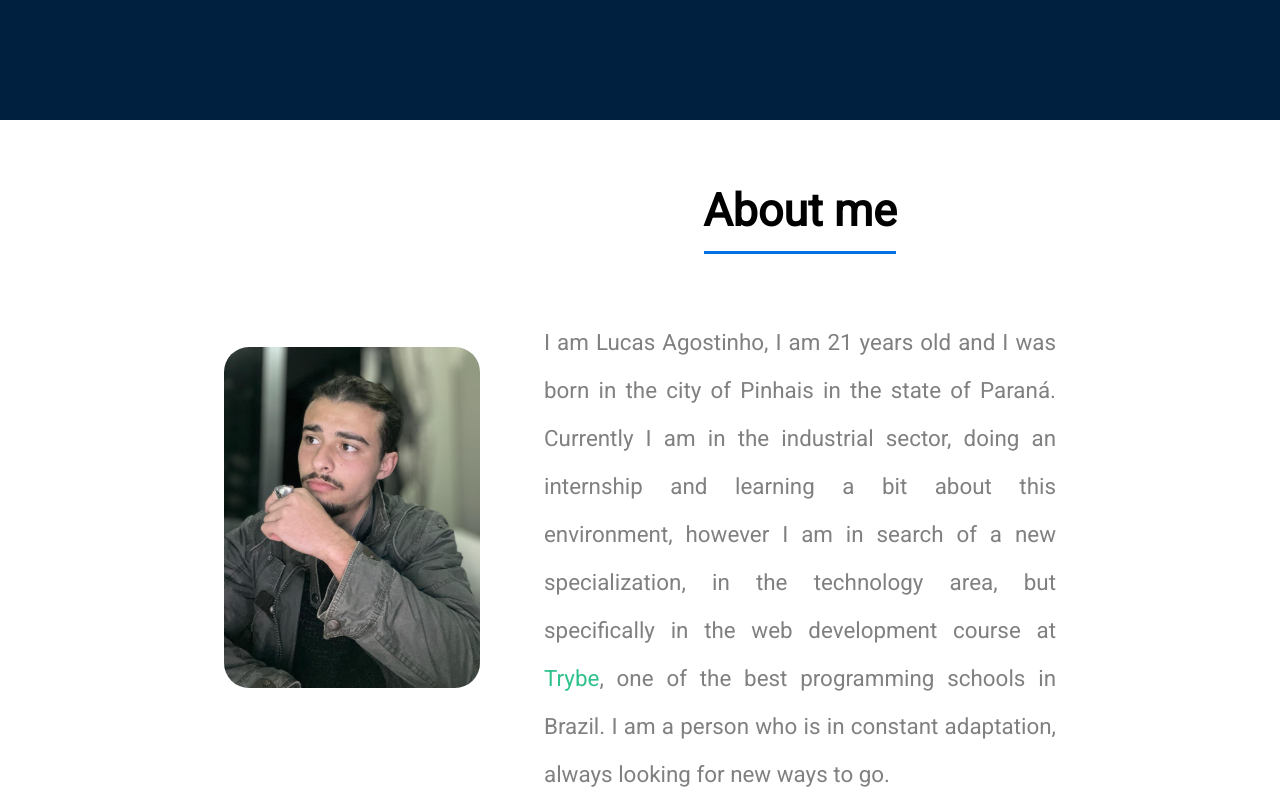
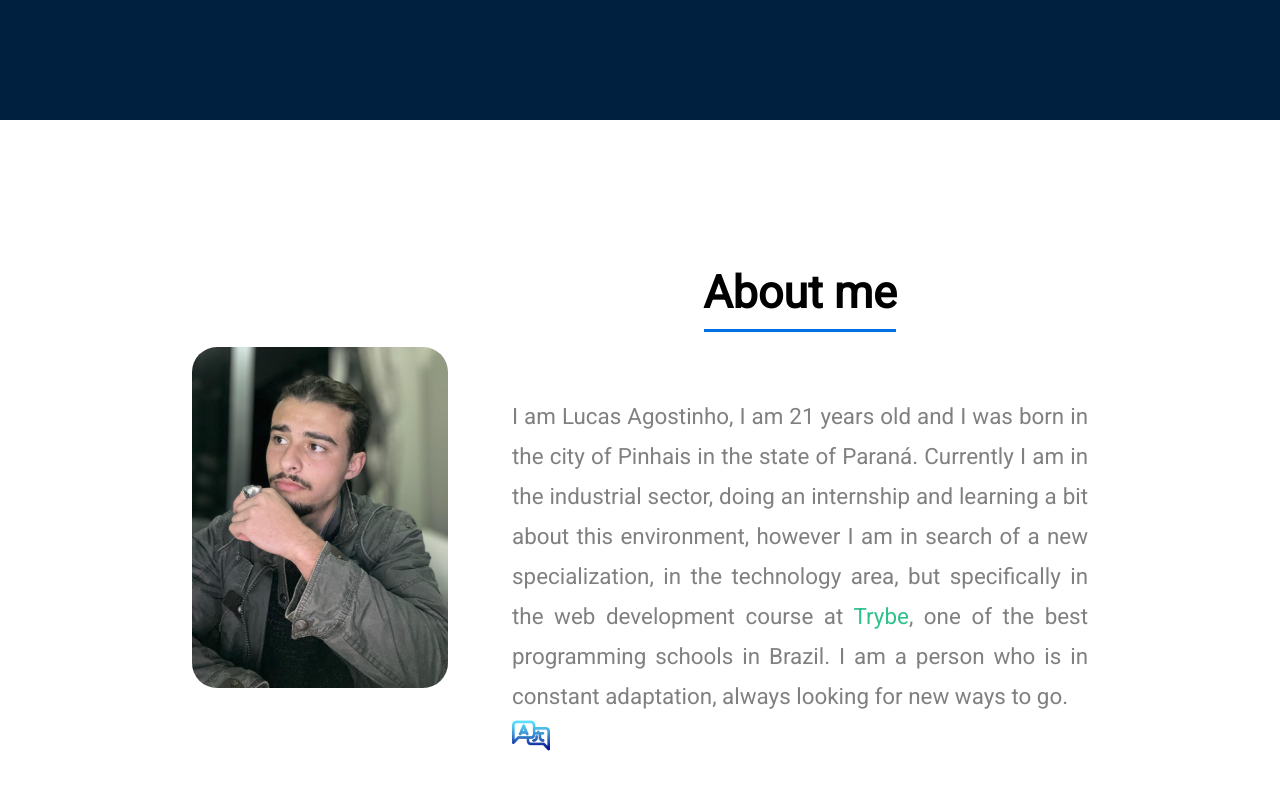
Before and after one commit to LucasBelgamann/my-portfolio, a React (Vite) app: page / in a window 1280 px wide. Shown: the part 680-1480 px from the top of the page. Built offline with nearby package versions, Linux system fonts and the light colour scheme.

Commit message:
size about

```diff
--- a/src/components/about/About.css
+++ b/src/components/about/About.css
@@ -3,7 +3,7 @@
     justify-content: space-between;
     align-items: center;
     height: 100vh;
-    width: 65vw;
+    width: 70vw;
     margin: auto;
 }
 
@@ -13,12 +13,12 @@
 }
 
 .text-about {
-    width: 40vw;
+    width: 45vw;
     font-size: 1.4rem;
     text-align: justify;
     color: grey;
     font-family: 'Roboto', sans-serif;
-    line-height: 3rem;
+    line-height: 2.5rem;
 }
 
 .title-about {
```
